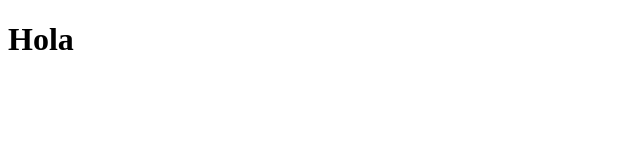
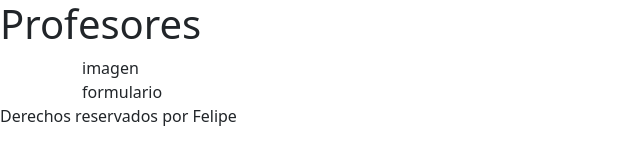
Before and after one commit to FelipeR96/proyecto, a website built with webpack: page src/index.html in a window 1280 px wide. Shown: the whole page, without its empty margins (0-640 px from the left). Built offline with nearby package versions, Linux system fonts and the light colour scheme.

Commit message:
actualizado y finalizado

```diff
--- a/src/index.html
+++ b/src/index.html
@@ -1,11 +1,35 @@
 <!DOCTYPE html>
 <html lang="en">
+
 <head>
     <meta charset="UTF-8">
     <meta name="viewport" content="width=device-width, initial-scale=1.0">
     <title>Teachers</title>
 </head>
+
 <body>
-    <h1>Hola</h1>
+    <header>
+        <h1>Profesores</h1>
+    </header>
+
+    <main class="container">
+        <section>
+            <article>
+                imagen
+            </article>
+            <article>
+                formulario
+            </article>
+        </section>
+
+        <section>
+            <table></table>
+        </section>
+    </main>
+
+    <footer>
+        Derechos reservados por Felipe
+    </footer>
 </body>
+
 </html>
--- a/src/index.js
+++ /dev/null
@@ -1 +0,0 @@
-console.log()
--- /dev/null
+++ b/src/styles.js
@@ -0,0 +1,2 @@
+import 'bootstrap';
+import 'bootstrap/dist/css/bootstrap.min.css';
--- a/webpack.config.js
+++ b/webpack.config.js
@@ -15,6 +15,7 @@ module.exports = (env, argv) => {
     return {
         entry: {
             index: './src/index.js',
+            styles: './src/styles.js'
         },
         output: {
             filename: '[name].[contenthash].js',
@@ -44,7 +45,7 @@ module.exports = (env, argv) => {
         plugins: [
             new HtmlWebpackPlugin({
                 template: './src/index.html',
-                chunks: ['index']
+                chunks: ['index', 'styles']
             }),
             // averiguar que significa un spread operator
             ...(isProduction ? [new MiniCssExtractPlugin({ filename: 'assets/css/[name].[contenthash].css' })] : [])
```
Also changed, not shown: 1 other file.
